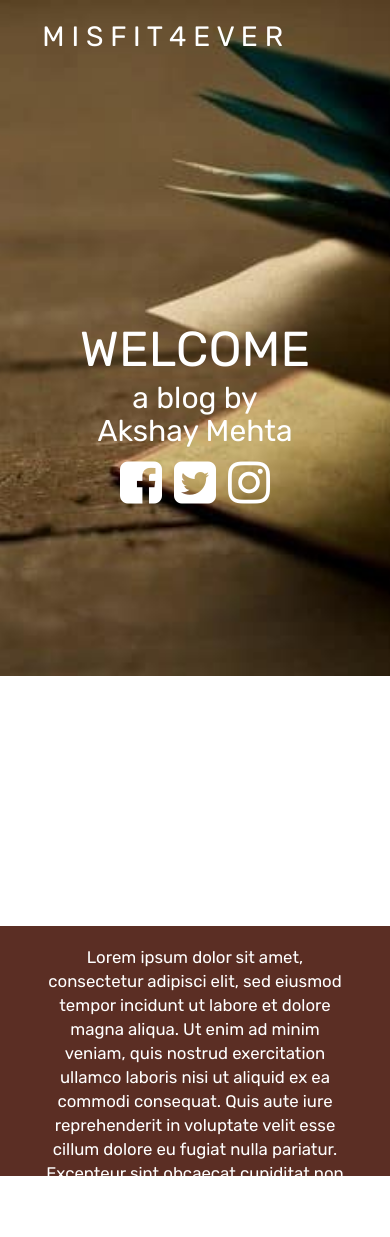
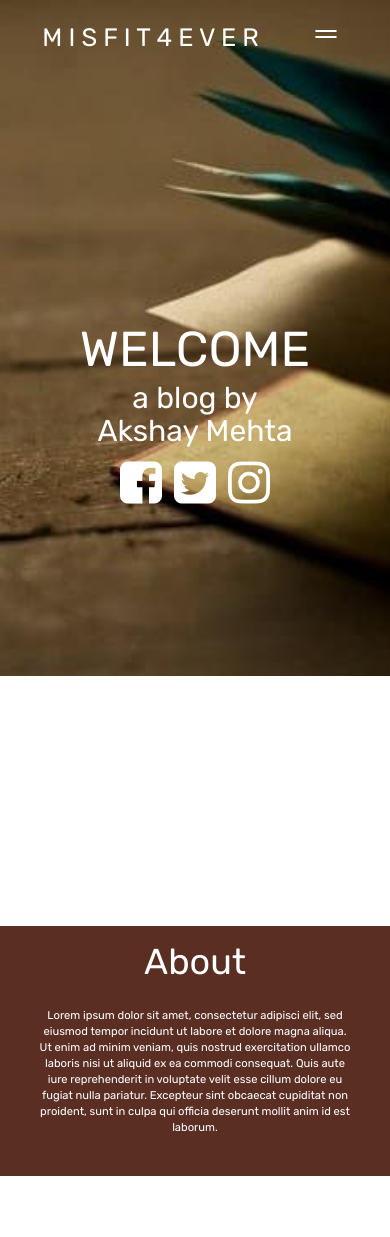
Before and after one commit to akshay2395/personalBlog, a plain HTML site: page index.html in a window 390 px wide. Shown: the top 1237 px of the page. Drawn offline with nearby package versions, Linux system fonts and the light colour scheme.

Commit message:
mobile settings added

```diff
--- a/css/myBlogStyle.css
+++ b/css/myBlogStyle.css
@@ -262,3 +262,23 @@ footer{
   line-height: 2em;
   vertical-align: middle;
 }
+
+/* MObile settings */
+
+@media only screen and (max-width: 768px) {
+  #brand{
+      font-size: 1.8em;
+  }
+  #aboutText{
+      font-size: 0.8em;
+  }
+  #aboutText h1{
+    line-height: 2em;
+  }
+  .icon-bar{
+    border: solid 1px white;
+  }
+  footer{
+    font-size: 0.9em;
+  }
+}
```
